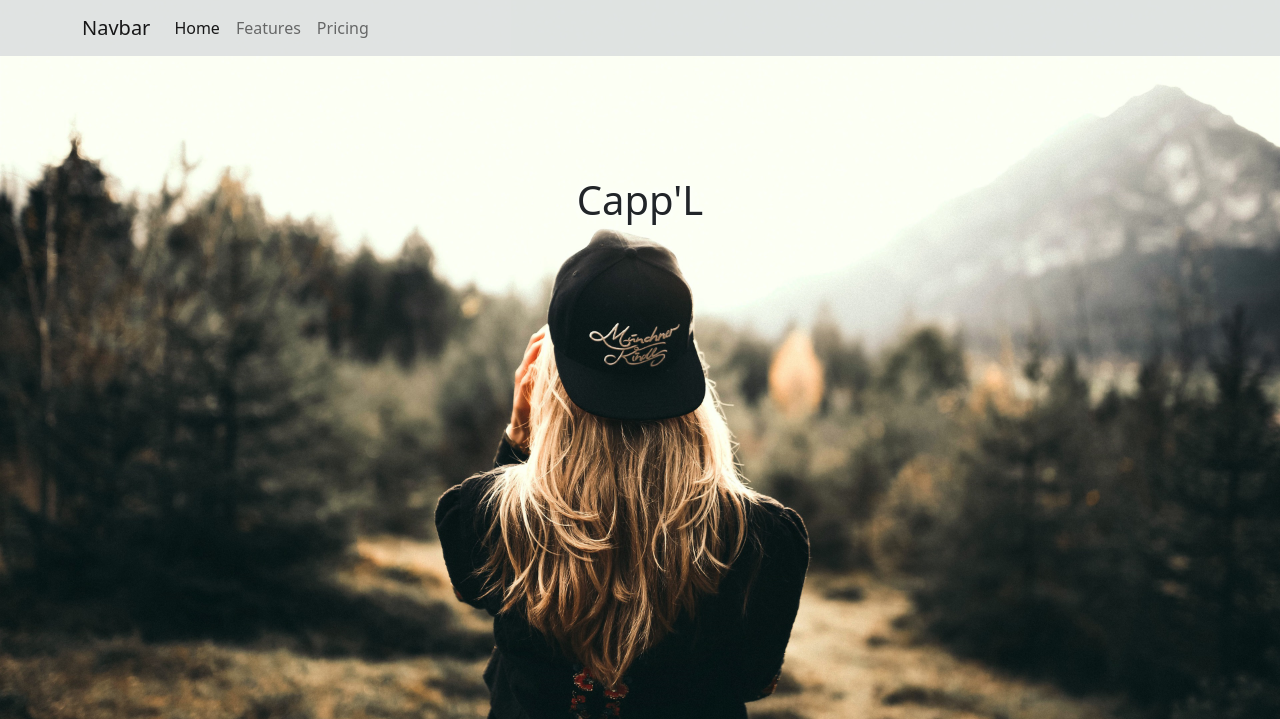
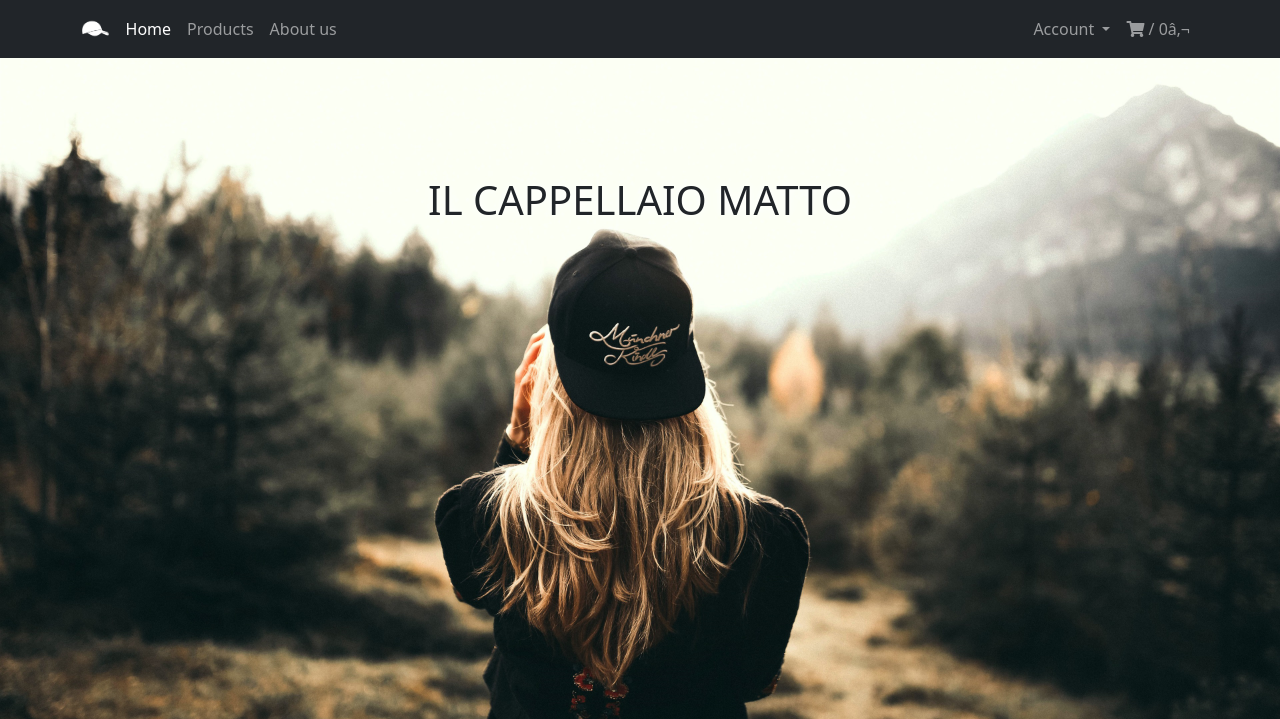
Before and after one commit to Ceratosenzaf/Il-cappellaio-matto, a PHP site: page / in a window 1280 px wide. Shown: the top 719 px of the page. Run offline with PHP 8.4, Linux system fonts and the light colour scheme.

Commit message:
fixed navbar and changed site name

```diff
--- a/css/index.css
+++ b/css/index.css
@@ -1,9 +1,4 @@
-.navbar{
-    background-color: rgba(206, 209, 214, 0.6);
-}
-
-
-#main-photo{
+#main-photo-img{
     width: 100%;
 }
 
@@ -45,3 +40,25 @@
     width: 30%;
     margin-bottom: 2%;
 }
+
+.navbar-brand{
+    margin-right: 0.5%;
+}
+
+.navbar-logo{
+    height: 30px;
+    padding: 0 0 10% 0;
+}
+
+.dropdown-menu{
+    background-color: #212529;
+}
+
+.dropdown-menu a {
+    color: rgba(255,255,255,.55);
+}
+
+.dropdown-menu a:hover {
+    background-color: #212529;
+    color: rgb(255,255,255);
+}
--- a/index.html
+++ b/index.html
@@ -1,39 +1,57 @@
 <!DOCTYPE html>
 
+<html>
   <head>
-    <title>Capp'L</title>
-    <link rel="icon" href="resources/logo.png"><link rel="stylesheet" href="https://cdnjs.cloudflare.com/ajax/libs/font-awesome/5.15.2/css/all.min.css" integrity="sha512-HK5fgLBL+xu6dm/Ii3z4xhlSUyZgTT9tuc/hSrtw6uzJOvgRr2a9jyxxT1ely+B+xFAmJKVSTbpM/CuL7qxO8w==" crossorigin="anonymous" />
-    <script src="https://cdn.jsdelivr.net/npm/bootstrap@5.0.0-beta3/dist/js/bootstrap.bundle.min.js" integrity="sha384-JEW9xMcG8R+pH31jmWH6WWP0WintQrMb4s7ZOdauHnUtxwoG2vI5DkLtS3qm9Ekf" crossorigin="anonymous"></script>
+    <title>Il Cappellaio Matto</title>
+    <link rel="icon" href="resources/logo.png">
+    <link rel="stylesheet" href="https://cdnjs.cloudflare.com/ajax/libs/font-awesome/5.15.2/css/all.min.css" integrity="sha512-HK5fgLBL+xu6dm/Ii3z4xhlSUyZgTT9tuc/hSrtw6uzJOvgRr2a9jyxxT1ely+B+xFAmJKVSTbpM/CuL7qxO8w==" crossorigin="anonymous" />
+    <script src="https://ajax.googleapis.com/ajax/libs/jquery/3.5.1/jquery.min.js"></script>
+    <script src="https://maxcdn.bootstrapcdn.com/bootstrap/4.5.2/js/bootstrap.min.js"></script>
     <link href="https://cdn.jsdelivr.net/npm/bootstrap@5.0.0-beta3/dist/css/bootstrap.min.css" rel="stylesheet" integrity="sha384-eOJMYsd53ii+scO/bJGFsiCZc+5NDVN2yr8+0RDqr0Ql0h+rP48ckxlpbzKgwra6" crossorigin="anonymous">
     <link rel="stylesheet" href="css/index.css">
   </head>
 
   <body>
-    <nav class="navbar  navbar-expand-lg navbar-light fixed-top">
+    <nav class="navbar navbar-expand navbar-dark bg-dark fixed-top justify-content-between">
       <div class="container">
-          <a class="navbar-brand" href="#">Navbar</a>
-          <button class="navbar-toggler" type="button" data-bs-toggle="collapse" data-bs-target="#navbarNav" aria-controls="navbarNav" aria-expanded="false" aria-label="Toggle navigation">
-            <span class="navbar-toggler-icon"></span>
-          </button>
+        <a class="navbar-brand" href="index.html">
+          <img class="navbar-logo" src="resources/logo-white.png">
+        </a>
         <div class="collapse navbar-collapse" id="navbarNav">
-            <ul class="navbar-nav">
+          <ul class="navbar-nav" id="pages">
             <li class="nav-item">
-                <a class="nav-link active" aria-current="page" href="#">Home</a>
+              <a class="nav-link active" aria-current="page" href="index.html">Home</a>
             </li>
             <li class="nav-item">
-                <a class="nav-link" href="#">Features</a>
+              <a class="nav-link" href="pages/products-list.html">Products</a>
             </li>
             <li class="nav-item">
-                <a class="nav-link" href="#">Pricing</a>
+              <a class="nav-link" href="pages/about-us.html">About us</a>
             </li>
           </ul>
         </div>
+        <ul class="navbar-nav">
+          <li class="nav-item dropdown">
+            <a class="nav-link dropdown-toggle" id="navbarDropdown" role="button" data-toggle="dropdown"
+              aria-haspopup="true" aria-expanded="false">
+              Account
+            </a>
+            <div class="dropdown-menu" aria-labelledby="navbarDropdown">
+              <a class="dropdown-item" href="pages/profile.html">Your profile</a>
+              <a class="dropdown-item" href="pages/sign-in.html">Sign in</a>
+              <a class="dropdown-item" href="pages/sign-up.html">Sign up</a>
+            </div>
+          </li>
+          <li class="nav-item">
+            <a class="nav-link" href="pages/shopping-cart.html"><i class="fas fa-shopping-cart"></i> / 0€</a>
+          </li>
+        </ul>
       </div>
     </nav>
 
-    <div>
-        <img id="main-photo" src="resources/images/image1.jpg">
-        <h1 id="main-photo-text">Capp'L</h1>
+    <div id="main-photo">
+      <img id="main-photo-img" src="resources/images/image1.jpg">
+      <h1 id="main-photo-text">IL CAPPELLAIO MATTO</h1>
     </div>
 
     <br><br><br><br><br>
```
Also changed, not shown: pages/about-us.html (added, +8 -0 lines), pages/checkout.html (added, +8 -0 lines), pages/product-page.html (added, +8 -0 lines), pages/products-list.html (added, +8 -0 lines), pages/profile.html (added, +8 -0 lines), pages/shopping-cart.html (added, +8 -0 lines), pages/sign-in.html (added, +8 -0 lines), pages/sign-up.html (added, +8 -0 lines), pages/your-order.html (added, +8 -0 lines), resources/logo-white.png (added). Lines whose indentation alone changed are shown as unchanged.
